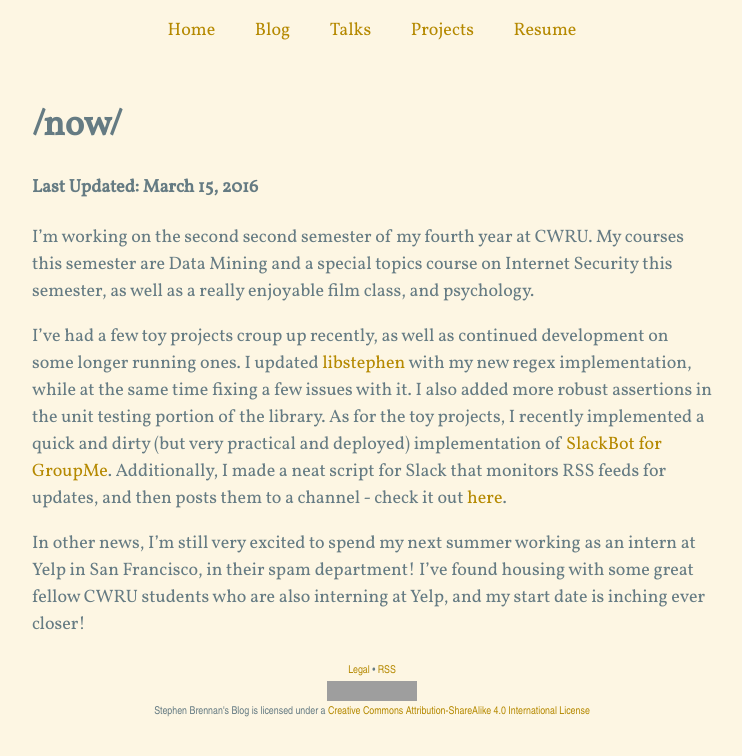
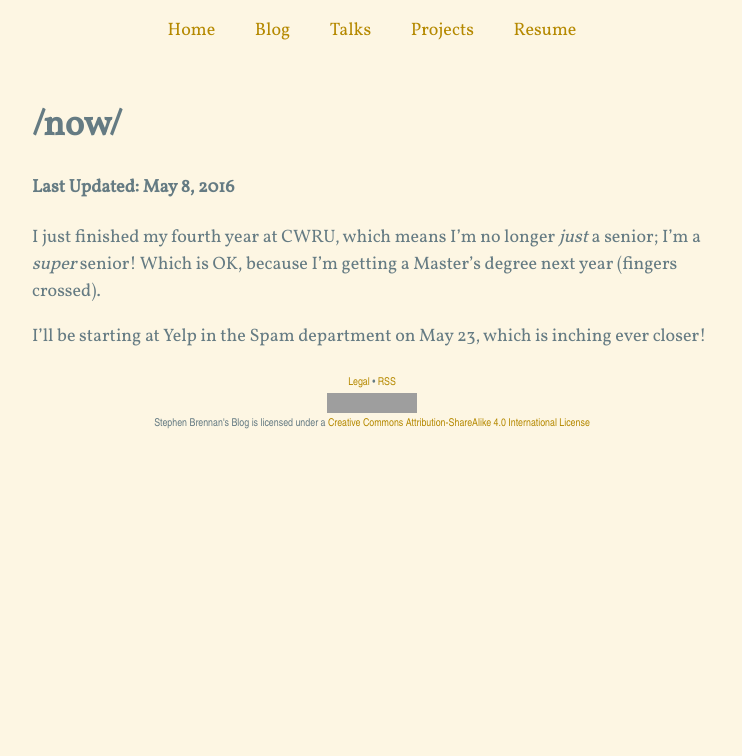
Before and after one commit to brenns10/brennan.io, a Jekyll site: the page built from now.md, in a window 1280 px wide. Shown: the top 756 px of the page, without its empty margins (268-1010 px from the left). Built offline with Jekyll 4.4.1, drawn with Linux system fonts in a browser that asks for light colours; nearby versions of some CDN libraries; comment, search, counter and statistics services are not loaded; grey boxes are pictures that could not be loaded.

Commit message:
Update now.

```diff
--- a/now.md
+++ b/now.md
@@ -5,25 +5,11 @@ title: /now/
 
 # /now/
 
-#### Last Updated: March 15, 2016
+#### Last Updated: May 8, 2016
 
-I'm working on the second second semester of my fourth year at CWRU.  My courses
-this semester are Data Mining and a special topics course on Internet Security
-this semester, as well as a really enjoyable film class, and psychology.
+I just finished my fourth year at CWRU, which means I'm no longer *just* a
+senior; I'm a *super* senior!  Which is OK, because I'm getting a Master's
+degree next year (fingers crossed).
 
-I've had a few toy projects croup up recently, as well as continued development
-on some longer running ones.  I updated
-[libstephen](https://github.com/brenns10/libstephen) with my new regex
-implementation, while at the same time fixing a few issues with it.  I also
-added more robust assertions in the unit testing portion of the library.  As for
-the toy projects, I recently implemented a quick and dirty (but very practical
-and deployed) implementation of
-[SlackBot for GroupMe](https://github.com/brenns10/groupme-slackbot).
-Additionally, I made a neat script for Slack that monitors RSS feeds for
-updates, and then posts them to a channel - check it out
-[here](https://github.com/hacsoc/blognotifier).
-
-In other news, I'm still very excited to spend my next summer working as an
-intern at Yelp in San Francisco, in their spam department!  I've found housing
-with some great fellow CWRU students who are also interning at Yelp, and my
-start date is inching ever closer!
+I'll be starting at Yelp in the Spam department on May 23, which is inching ever
+closer!
```
